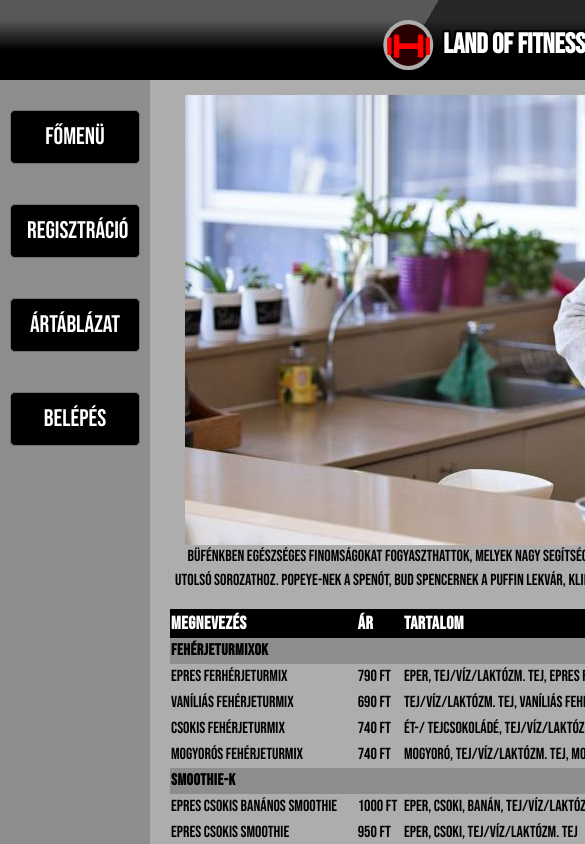
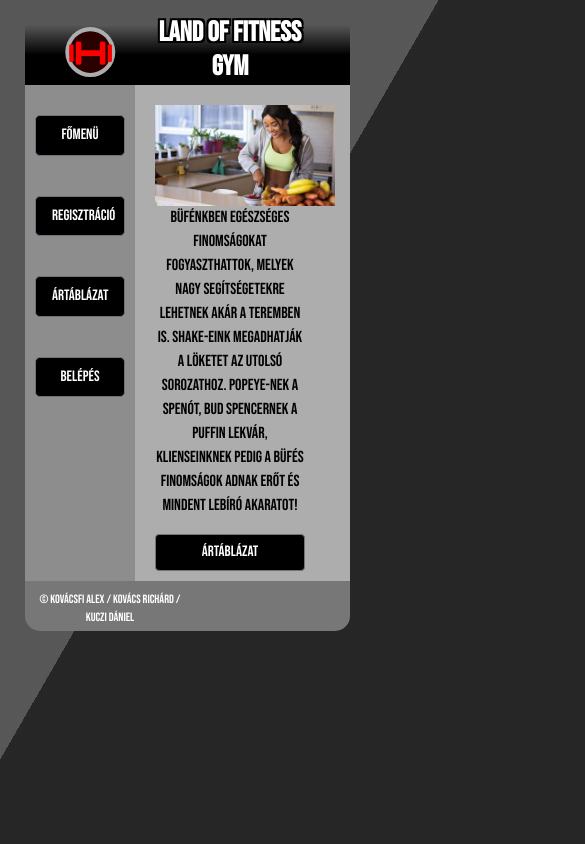
Before and after one commit to Kalex99/gym, an Angular app in the folder frontend/: page /bufe-component in a window 390 px wide. Shown: the top 844 px of the page, 585 px wide, since content can reach past the window. Built offline with nearby package versions, Linux system fonts and the light colour scheme; no server answers.

Commit message:
Frontend

```diff
--- a/frontend/src/app/bejelentkezes/bejelentkezes.component.css
+++ b/frontend/src/app/bejelentkezes/bejelentkezes.component.css
@@ -107,3 +107,33 @@ footer {
     border-bottom-right-radius: 15px;
     grid-area: footer;
 }
+@media (max-width: 1000px){
+    #container{
+        width: 600px;
+    }
+}
+@media (max-width: 650px){
+    #container{
+        width: 300px;
+        align-self: center;
+    }
+    nav{
+        width: 110px;
+        font-weight: 200;
+    }
+    .btn.btn-secondary{
+        font-size: 15px;
+        font-weight: 200;
+    }
+    .form-group{
+        width: 150px;
+        align-self: left;
+        align-items: left;
+        margin-right: 15px;
+    }
+}
+@media (max-width:500){
+    #container{
+        width: 200;
+    }
+}
--- a/frontend/src/app/berlet/berlet.component.css
+++ b/frontend/src/app/berlet/berlet.component.css
@@ -5,7 +5,6 @@ body {
 }
 header{
     height: 50px;
-    padding: 10px;
     font-family: 'Bebas Neue',sans-serif;
     text-shadow: -2px -2px 0 #000, 2px -2px 0 #000, -2px 2px 0 #000, 2px 2px 0 #000;
     background-image:linear-gradient(to top ,#000000, #000000, rgba(255, 255, 255, 0));
@@ -169,3 +168,59 @@ footer {
     border-bottom-right-radius: 15px;
     grid-area: footer;
 }
+@media (max-width: 1000px){
+    #container{
+        width: 600px;
+
+    }
+    .middle{
+        align-items: center;
+        justify-items: top;
+    }
+    .kep{
+        margin-top: 5px;
+        width: 400px;
+    }
+}
+@media (max-width: 650px){
+    #container{
+        width: 300px;
+        margin: 75px;
+        align-content: center;
+    }
+    nav{
+        width: 110px;
+        font-weight: 200;
+    }
+    .kep{
+        margin-right: 15px;
+        width: 300px;
+    }
+    .btn.btn-secondary{
+        font-size: 15px;
+        font-weight: 200;
+    }
+    .form-group{
+        width: 150px;
+        align-self: left;
+        align-items: left;
+        margin-right: 15px;
+    }
+}
+@media (max-width:500px){
+    #container{
+        width: 200px;
+        margin: 50px;
+    }
+    .kep{
+        width: 180px;
+    }
+    table{
+        width: 100px;
+    }
+}
+@media (max-width:400px){
+    #container{
+        margin: 25px;
+    }
+}
--- a/frontend/src/app/berlet/berlet.component.html
+++ b/frontend/src/app/berlet/berlet.component.html
@@ -1,11 +1,11 @@
-
+    <div class="bg"></div>
+    <div class="bg bg2"></div>
+    <div class="bg bg3"></div>
     <div id="container">
         <header>
             <h3>Land of Fitness Gym</h3>
             <img class="logo" src="../../assets/images/final_logo.svg" alt="logo">
-            <div class="bg"></div>
-            <div class="bg bg2"></div>
-            <div class="bg bg3"></div>
+
         </header>
         <div id="article">
             <nav>
@@ -39,7 +39,7 @@
 
 
             <div class="middle">
-                <a><img src="../../assets/images/1.jpg" alt="5. kép"></a>
+                <a><img class="kep" src="../../assets/images/1.jpg" alt="5. kép"></a>
                 <p>Ideje az életmódváltásnak! Az első alkalom ingyenes utána 1500 ft/nap. Havi bérletünk 5000 ft. Vágj bele!
                 </p>
                 <table id="table">
--- a/frontend/src/app/bufe/bufe.component.css
+++ b/frontend/src/app/bufe/bufe.component.css
@@ -100,39 +100,46 @@ h3{
     background-color: #8d8d8d;
     letter-spacing: 0.5px;
 }
-.modal {
-    display: none; /* Hidden by default */
-    position: fixed; /* Stay in place */
-    z-index: 1; /* Sit on top */
+.tableModal {
+    display: none;
+    position: fixed;
+    z-index: 2;
     left: 0;
     top: 0;
-    width: 100%; /* Full width */
-    height: 100%; /* Full height */
-    overflow: auto; /* Enable scroll if needed */
-    background-color: rgb(0,0,0); /* Fallback color */
-    background-color: rgba(0,0,0,0.4); /* Black w/ opacity */
+    width: 100%;
+    height: 100%;
+    overflow: auto;
+    background-color: rgb(0,0,0);
+    background-color: rgba(0,0,0,0.4);
 }
-.modal-content {
-    background-color: #fefefe;
+.tableModalContent {
+
+    display: grid;
+    width: 350px;
+    border-radius: 0;
+    border-width: 0;
     margin: 15% auto; /* 15% from the top and centered */
     padding: 20px;
-    border: 1px solid #888;
-    width: 80%; /* Could be more or less, depending on screen size */
+    width: fit-content; /* Could be more or less, depending on screen size */
+    grid-template-columns: repeat(1 , 200px);
+    grid-template-rows: repeat(5, auto);
+
+    grid-template-areas:
+    "profile-cross"
+    "profile-picture"
+    "profile-username"
+    "email-adress"
+    "rank"
+    "notifications";
 }
-
-  /* The Close Button */
-.close {
-    color: #aaa;
-    float: right;
-    font-size: 28px;
-    font-weight: bold;
+#modalTable{
+    display: none;
+    background-color: #fefefe;
+    width: 350px;
 }
-
-.close:hover,
-.close:focus {
-    color: black;
-    text-decoration: none;
-    cursor: pointer;
+.close{
+    color: red;
+    font-size: 3rem;
 }
 nav {
     width: 150px;
@@ -145,6 +152,7 @@ nav ul {
 
 
 }
+
 nav ul li {
     padding-top: 20px;
     padding-bottom: 20px;
@@ -153,6 +161,9 @@ nav ul li {
     background-color: black;
     color: rgb(255, 255, 255);
     font-size: 1.5rem;
+}
+.btn-table-call{
+    display: none;
 }
 footer {
     height: 50px;
@@ -164,3 +175,74 @@ footer {
     border-bottom-right-radius: 15px;
     grid-area: footer;
 }
+@media (max-width: 1000px){
+    #container{
+        width: 600px;
+
+    }
+    .middle{
+        align-items: center;
+        justify-items: top;
+    }
+    img{
+        margin-top: 5px;
+        width: 400px;
+    }
+    .tr2{
+        border-bottom: 1px solid #000;
+    }
+}
+@media (max-width: 650px){
+    #container{
+        width: 300px;
+        margin: 75px;
+        align-content: center;
+    }
+    nav{
+        width: 110px;
+        font-weight: 200;
+    }
+    img{
+        margin-right: 15px;
+        width: 300px;
+    }
+    .btn.btn-secondary{
+        font-size: 15px;
+        font-weight: 200;
+    }
+    #modalTable{
+        display: none;
+    }
+    table{
+        font-size: 15px;
+    }
+}
+@media (max-width:500px){
+    #container{
+        width: 200px;
+        margin: 50px;
+    }
+    img{
+        width: 180px;
+    }
+    .btn-table-call{
+        display: block;
+        margin-bottom: 10px;
+        width: 150px;
+    }
+    p{
+        width: 150px;
+        text-align: center;
+    }
+    #table{
+        display: none;
+    }
+    footer{
+        font-size: 12px;
+    }
+}
+@media (max-width:400px){
+    #container{
+        margin: 25px;
+    }
+}
--- a/frontend/src/app/bufe/bufe.component.html
+++ b/frontend/src/app/bufe/bufe.component.html
@@ -30,6 +30,120 @@
                 Shake-eink megadhatják a löketet az utolsó sorozathoz. Popeye-nek a spenót, Bud spencernek a Puffin lekvár,
                 klienseinknek pedig a büfés finomságok adnak erőt és mindent lebíró akaratot!
             </p>
+            <div class="btn btn-secondary btn-table-call" onclick="document.getElementById('tbMod').style.display='block';document.getElementById('modalTable').style.display='block'">ÁRTÁBLÁZAT</div>
+            <div class="tableModal" id="tbMod">
+                <div class="atbleModalContent">
+                    <span class="close" onclick="document.getElementById('tbMod').style.display='none'">&times;</span>
+                    <table id="modalTable">
+                        <tr class="tr0">
+                           <th>Megnevezés</th>
+                           <th>Ár</th>
+                           <th>Tartalom</th>
+                           <th>Allegrének</th>
+                        </tr>
+                        <tr class="tr1">
+                            <th>Fehérjeturmixok</th>
+                            <th></th>
+                            <th></th>
+                            <th></th>
+                        </tr>
+                        <tr class="tr2">
+
+                            <td>Epres ferhérjeturmix</td>
+                            <td>790 Ft</td>
+                            <td>Eper, Tej/Víz/Laktózm. Tej, Epres fehérjepor</td>
+                            <td>Tej, Eper</td>
+
+                        </tr>
+                        <tr class="tr2">
+
+                            <td>Vaníliás fehérjeturmix</td>
+                            <td>690 Ft</td>
+                            <td>Tej/Víz/Laktózm. Tej, Vaníliás fehérjepor</td>
+                            <td>Tej</td>
+
+                        </tr>
+                        <tr class="tr2">
+
+                            <td>Csokis fehérjeturmix</td>
+                            <td>740 Ft</td>
+                            <td>Ét-/ tejcsokoládé, Tej/Víz/Laktózm. Tej, Csokis fehérjepor</td>
+                            <td>Csokoládé, Tej</td>
+
+                        </tr>
+                        <tr class="tr2">
+
+                            <td>Mogyorós fehérjeturmix</td>
+                            <td>740 Ft</td>
+                            <td>Mogyoró, Tej/Víz/Laktózm. Tej, Mogyorós fehérjepor</td>
+                            <td>Mogyoró, Tej</td>
+
+                        </tr>
+                        <tr class="tr1">
+                            <th>Smoothie-k</th>
+                            <th></th>
+                            <th></th>
+                            <th></th>
+                         </tr>
+                        <tr class="tr2">
+
+                            <td>Epres Csokis Banános smoothie</td>
+                            <td>1000 Ft</td>
+                            <td>Eper, Csoki, Banán, Tej/Víz/Laktózm. Tej</td>
+                            <td>Eper, Csoki, Banán, Tej/Víz/Laktózm. Tej</td>
+
+                        </tr>
+                        <tr class="tr2">
+
+                            <td>Epres Csokis smoothie</td>
+                            <td>950 Ft</td>
+                            <td>Eper, Csoki, Tej/Víz/Laktózm. Tej</td>
+                            <td>Eper, Csoki, Tej/Víz/Laktózm. Tej</td>
+
+                        </tr>
+                        <tr class="tr2">
+
+                            <td>Csokis Banános smoothie</td>
+                            <td>950 Ft</td>
+                            <td>Csoki, Banán, Tej/Víz/Laktózm. Tej</td>
+                            <td>Csoki, Banán, Tej/Víz/Laktózm. Tej</td>
+
+                        </tr>
+                        <tr class="tr2">
+
+                            <td>Epres Banános smoothie</td>
+                            <td>950 Ft</td>
+                            <td>Eper, Banán, Tej/Víz/Laktózm. Tej</td>
+                            <td>Eper, Banán, Tej/Víz/Laktózm. Tej</td>
+
+                        </tr>
+                        <tr class="tr2">
+
+                            <td>Epres smoothie</td>
+                            <td>790 Ft</td>
+                            <td>Eper, Tej/Víz/Laktózm. Tej</td>
+                            <td>Eper, Tej/Víz/Laktózm. Tej</td>
+
+                        </tr>
+                        <tr class="tr2">
+
+                            <td>Banános smoothie</td>
+                            <td>790 Ft</td>
+                            <td>Banán, Tej/Víz/Laktózm. Tej</td>
+                            <td>Banán, Tej/Víz/Laktózm. Tej</td>
+
+                        </tr>
+                        <tr class="tr2">
+
+                            <td>Csokis smoothie</td>
+                            <td>790 Ft</td>
+                            <td>Csoki, Tej/Víz/Laktózm. Tej</td>
+                            <td>Csoki, Tej/Víz/Laktózm. Tej</td>
+
+                        </tr>
+                    </table>
+                </div>
+            </div>
             <table id="table">
                 <tr class="tr0">
                    <th>Megnevezés</th>
--- a/frontend/src/app/edzo/edzo.component.css
+++ b/frontend/src/app/edzo/edzo.component.css
@@ -157,3 +157,78 @@ footer {
     border-bottom-right-radius: 15px;
     grid-area: footer;
 }
+@media (max-width: 1000px){
+    #container{
+        width: 600px;
+
+    }
+    .middle{
+        align-items: center;
+        justify-items: top;
+    }
+    img{
+        margin-top: 5px;
+        width: 400px;
+    }
+}
+@media (max-width: 650px){
+    #container{
+        width: 300px;
+        margin: 75px;
+        align-content: center;
+    }
+    nav{
+        width: 110px;
+        font-weight: 200;
+    }
+    .tr1{
+        font-size: 16px;
+    }
+    .tr2{
+        font-size: 16px;
+        border-bottom: 1px solid #000;
+    }
+    img{
+        margin-right: 15px;
+        width: 300px;
+    }
+    .btn.btn-secondary{
+        font-size: 15px;
+        font-weight: 200;
+    }
+    .form-group{
+        width: 150px;
+        align-self: left;
+        align-items: left;
+        margin-right: 15px;
+    }
+}
+@media (max-width:500px){
+    #container{
+        width: 200px;
+        margin: 50px;
+    }
+    img{
+        width: 200px;
+    }
+    .tr1{
+        font-size: 10px;
+    }
+    .tr2{
+        font-size: 10px;
+        border-bottom: 1px solid #000;
+    }
+    nav ul li {
+        padding-top: 5px;
+        padding-bottom: 5px;
+    }
+    table{
+        font-size: 10px;
+        width: 150px;
+    }
+}
+@media (max-width:400px){
+    #container{
+        margin: 25px;
+    }
+}
--- a/frontend/src/app/regisztracio/regisztracio.component.ts
+++ b/frontend/src/app/regisztracio/regisztracio.component.ts
@@ -18,14 +18,14 @@ export class RegisztracioComponent implements OnInit {
   constructor(private GymService: GymService) { }
 
   ngOnInit(): void {
+    this.onAddFelhasznalo;
   }
   public onAddFelhasznalo(addForm: NgForm):void {
     document.getElementById('add-felhasznalo-form')?.click();
     this.GymService.addFelhasznalok(addForm.value).subscribe(
       (response: Felhasznalo) =>{
         console.log(response);
-        this.getFelhasznalok();
-        addForm.reset();
+
       },
       (error: HttpErrorResponse) =>{
         alert(error.message);
@@ -33,7 +33,5 @@ export class RegisztracioComponent implements OnInit {
       }
     );
   }
-  getFelhasznalok() {
-    throw new Error('Method not implemented.');
-  }
+
 }
```
